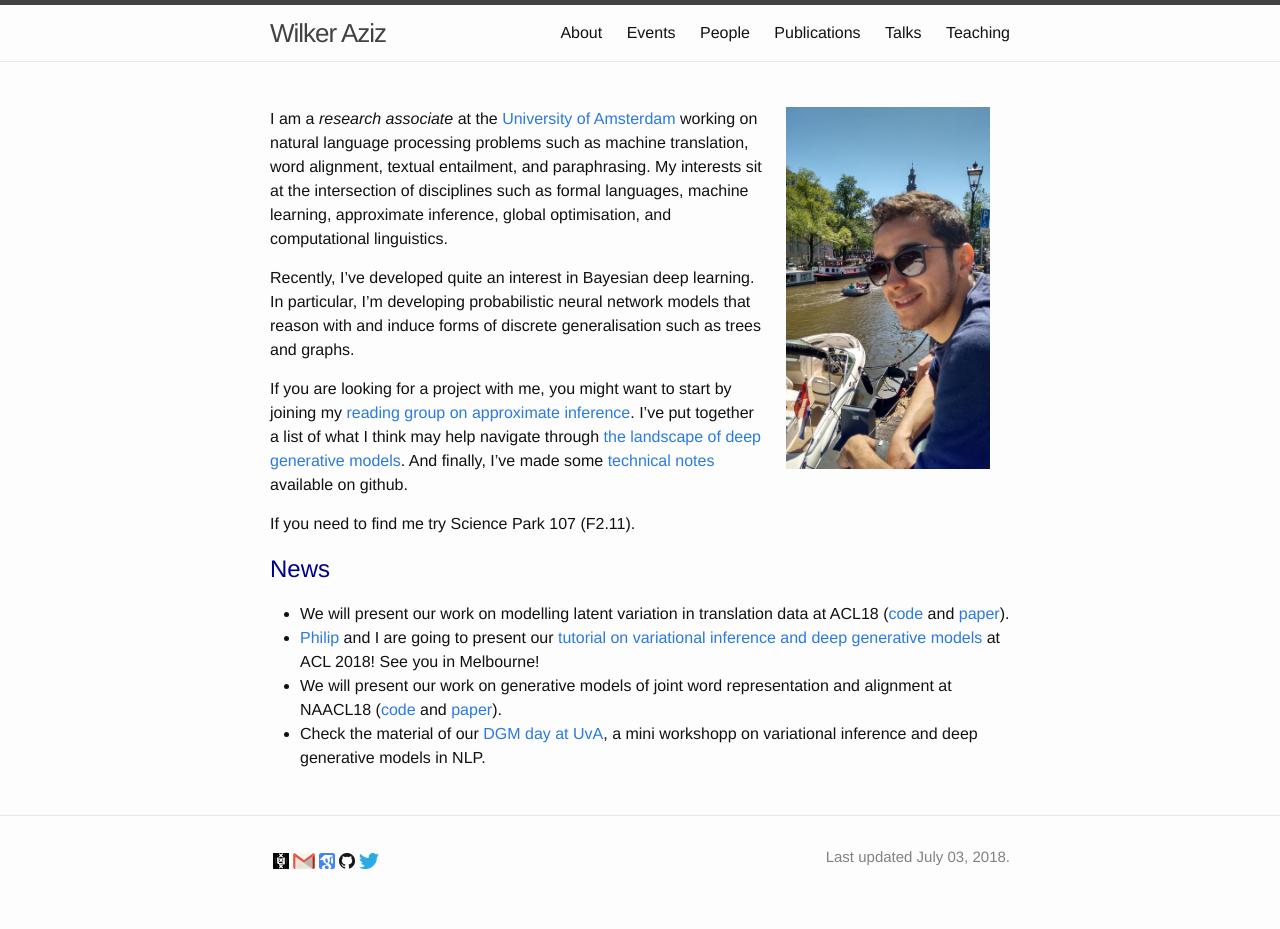
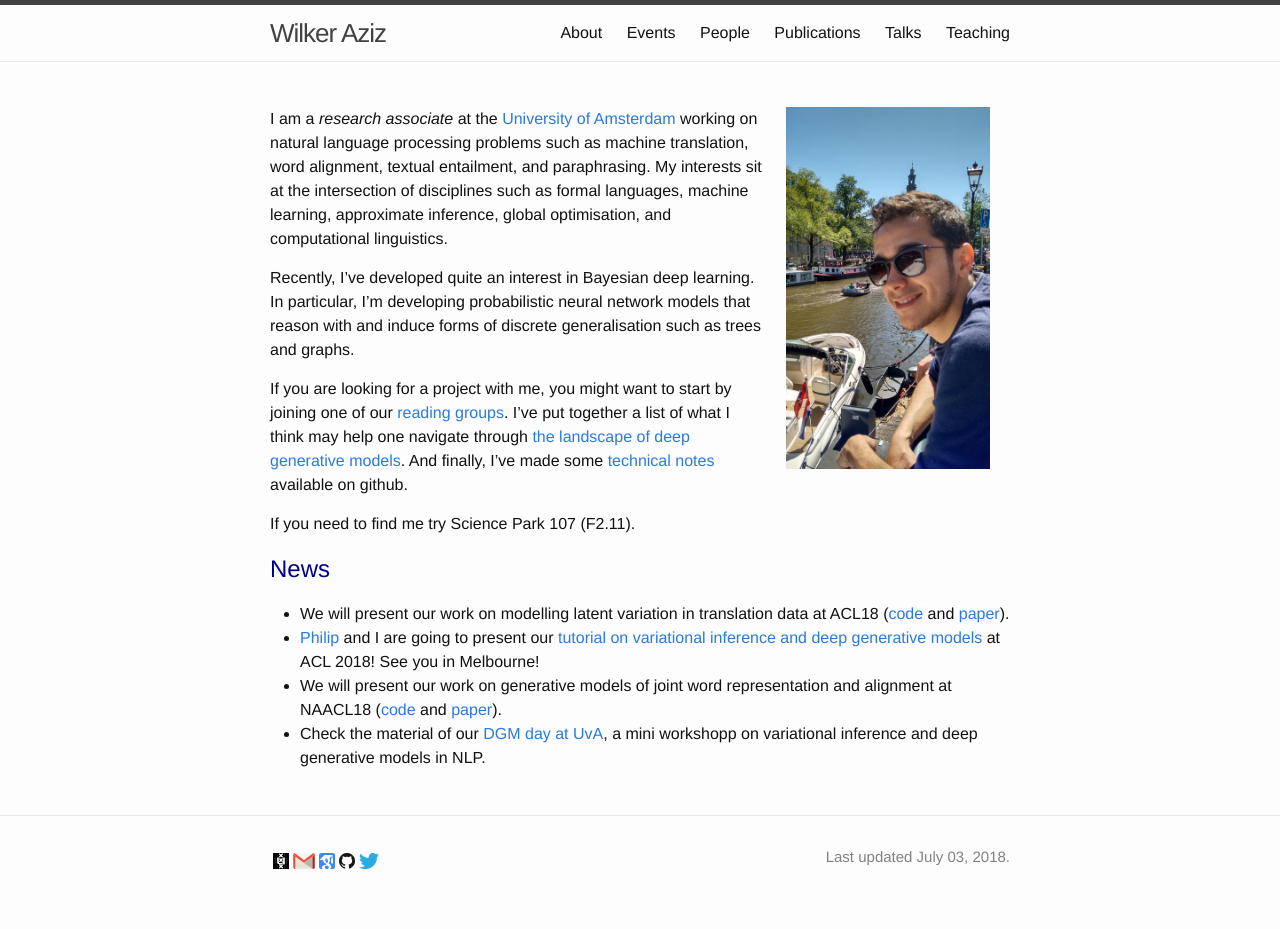
Before and after one commit to wilkeraziz/oldsite, a Jekyll site: the page built from index.md, in a window 1280 px wide. Built offline with Jekyll 4.4.1, drawn with Linux system fonts in a browser that asks for light colours.

Commit message:
fix links

```diff
--- a/index.md
+++ b/index.md
@@ -13,7 +13,7 @@ My interests sit at the intersection of disciplines such as formal languages, ma
 Recently, I've developed quite an interest in Bayesian deep learning. In particular, I'm developing probabilistic neural network models that reason with and induce forms of discrete generalisation such as trees and graphs.
 
 
-If you are looking for a project with me, you might want to start by joining my [reading group on approximate inference](//wilkeraziz.github.io/pages/inference). I've put together a list of what I think may help navigate through [the landscape of deep generative models](//wilkeraziz.github.io/pages/landscape). And finally, I've made some [technical notes](//github.com/wilkeraziz/notes/tree/master/machine-learning) available on github.
+If you are looking for a project with me, you might want to start by joining one of our [reading groups](events). I've put together a list of what I think may help one navigate through [the landscape of deep generative models](pages/landscape). And finally, I've made some [technical notes](//github.com/wilkeraziz/notes/tree/master/machine-learning) available on github.
 
 
 If you need to find me try Science Park 107 (F2.11).
```
